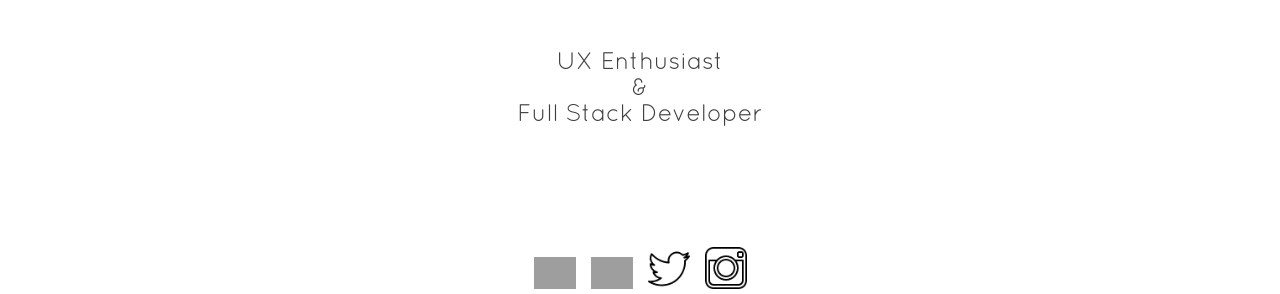
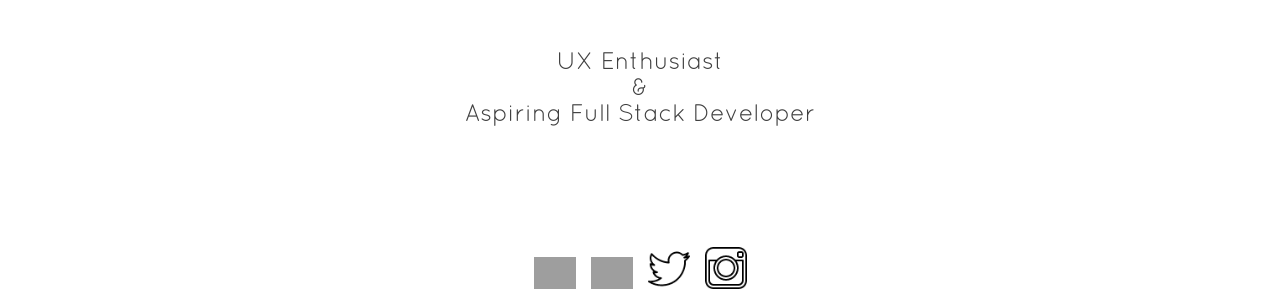
Before and after one commit to brittnylapierre/l3rittny.github.io-old, a Jekyll site: the page built from index.html, in a window 1280 px wide. Shown: the part 393-687 px from the top of the page. Built offline with Jekyll 4.4.1, drawn with Linux system fonts in a browser that asks for light colours; nearby versions of some CDN libraries; grey boxes are pictures that could not be loaded.

Commit message:
Update index.html

```diff
--- a/index.html
+++ b/index.html
@@ -8,7 +8,7 @@ home: true
           <div id="personal-summary"> <!--class="verticle-align"-->
             <div id="my-image"></div>
             <h2>Brittny Lapierre</h2>
-            <h3>UX Enthusiast <br> & <br> Full Stack Developer</h3>
+            <h3>UX Enthusiast <br> & <br> Aspiring Full Stack Developer</h3>
               <!--div id="social-media-details" class="horiz-flow-container">
                   <a target="_blank" href="https://github.com/l3rittny">
                       <img src="/icons/black/GitHub.png" alt="GitHub" height="42" width="42">
```
